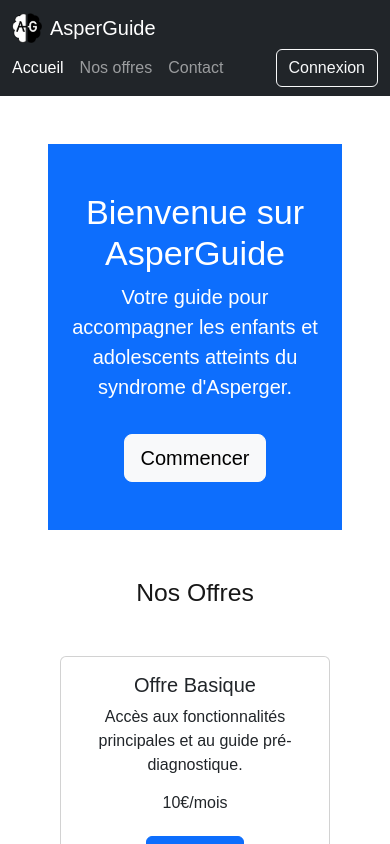
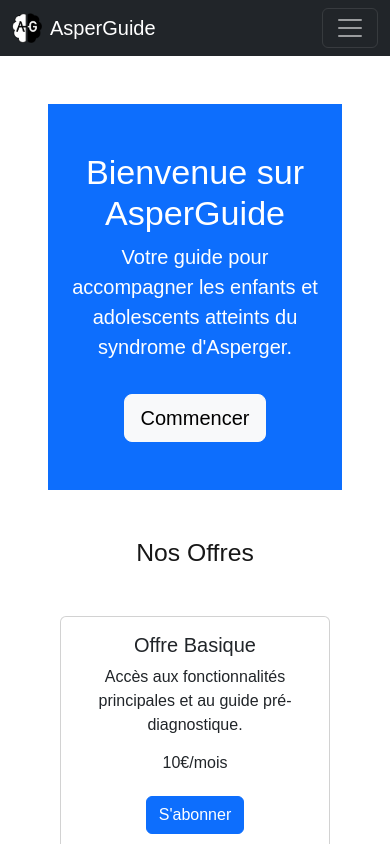
Before and after one commit to Asperguide/front, a Next.js app in the folder asperguide/: page / in a window 390 px wide. Shown: the top 844 px of the page. Built offline with nearby package versions, Linux system fonts and the light colour scheme.

Commit message:
[UPDATE] navbar for mobile by adding a burger menu

```diff
--- a/asperguide/app/components/Navbar.tsx
+++ b/asperguide/app/components/Navbar.tsx
@@ -8,16 +8,25 @@ import { usePathname } from 'next/navigation';
 export default function Navbar() {
   const pathname = usePathname();
   const [isLoggedIn, setIsLoggedIn] = useState(false);
+  const [open, setOpen] = useState(false);
 
   useEffect(() => {
     const loggedIn = localStorage.getItem('isLoggedIn') === 'true';
     setIsLoggedIn(loggedIn);
-
-    import('bootstrap/dist/js/bootstrap.bundle.min.js');
   }, []);
 
+  useEffect(() => {
+    setOpen(false);
+  }, [pathname]);
+
   let navLinks = [];
-  if (pathname.startsWith('/home') || pathname.startsWith('/games') || pathname.startsWith('/guide') || pathname.startsWith('/dashboard') || pathname.startsWith('/rewards')) {
+  if (
+    pathname?.startsWith('/home') ||
+    pathname?.startsWith('/games') ||
+    pathname?.startsWith('/guide') ||
+    pathname?.startsWith('/dashboard') ||
+    pathname?.startsWith('/rewards')
+  ) {
     navLinks = [
       { label: 'Home', href: '/home' },
       { label: 'Game', href: '/games' },
@@ -36,8 +45,10 @@ export default function Navbar() {
   const logoLink = isLoggedIn ? '/home' : '/';
 
   return (
-    <nav className="navbar navbar-dark bg-dark">
+    <>
+      <nav className="navbar navbar-dark bg-dark py-2">
         <div className="container-fluid d-flex align-items-center justify-content-between">
+          {/* 🟦 Logo à gauche */}
           <Link className="navbar-brand d-flex align-items-center" href={logoLink}>
             <Image
               src="/Asperguide_logo_3.png"
@@ -49,8 +60,51 @@ export default function Navbar() {
             <span>AsperGuide</span>
           </Link>
 
-        <ul className="navbar-nav flex-row gap-3">
-          {navLinks.map(link => (
+          {/* 🟩 Liens centrés sur desktop */}
+          <div className="d-none d-lg-flex flex-grow-1 justify-content-center">
+            <ul className="navbar-nav flex-row gap-4 mb-0">
+              {navLinks.map((link) => (
+                <li key={link.href} className="nav-item">
+                  <Link
+                    className={`nav-link ${pathname === link.href ? 'active' : ''}`}
+                    href={link.href}
+                  >
+                    {link.label}
+                  </Link>
+                </li>
+              ))}
+            </ul>
+          </div>
+
+          {/* 🟧 Bouton burger visible seulement sur mobile */}
+          <button
+            className="navbar-toggler d-lg-none"
+            type="button"
+            aria-expanded={open}
+            aria-label="Toggle navigation"
+            onClick={() => setOpen((prev) => !prev)}
+          >
+            <span className="navbar-toggler-icon"></span>
+          </button>
+
+          {/* 🟧 Profil / Connexion à droite */}
+          <div className="d-none d-lg-block">
+            {isLoggedIn ? (
+              <Link href="/profil" className="btn btn-outline-light">
+                Profil
+              </Link>
+            ) : (
+              <Link href="/login" className="btn btn-outline-light">
+                Connexion
+              </Link>
+            )}
+          </div>
+        </div>
+
+        {/* 🟩 Menu déroulant (mobile seulement) */}
+        <div className={`collapse-custom ${open ? 'open' : ''} d-lg-none`}>
+          <ul className="navbar-nav mb-2 ps-3">
+            {navLinks.map((link) => (
               <li key={link.href} className="nav-item">
                 <Link
                   className={`nav-link ${pathname === link.href ? 'active' : ''}`}
@@ -62,7 +116,7 @@ export default function Navbar() {
             ))}
           </ul>
 
-        {/* Bouton Connexion ou Profil */}
+          <div className="d-flex justify-content-end pe-3 pb-3">
             {isLoggedIn ? (
               <Link href="/profil" className="btn btn-outline-light">
                 Profil
@@ -73,6 +127,33 @@ export default function Navbar() {
               </Link>
             )}
           </div>
+        </div>
       </nav>
+
+      <style jsx>{`
+        .collapse-custom {
+          max-height: 0;
+          overflow: hidden;
+          transition: max-height 0.3s ease;
+          background-color: #212529;
+        }
+        .collapse-custom.open {
+          max-height: 500px;
+        }
+        @media (min-width: 992px) {
+          .collapse-custom {
+            display: none !important;
+          }
+        }
+        .nav-link {
+          color: rgba(255, 255, 255, 0.85);
+          transition: color 0.2s ease;
+        }
+        .nav-link:hover,
+        .nav-link.active {
+          color: #fff;
+        }
+      `}</style>
+    </>
   );
 }
```
Lines whose indentation alone changed are shown as unchanged.
